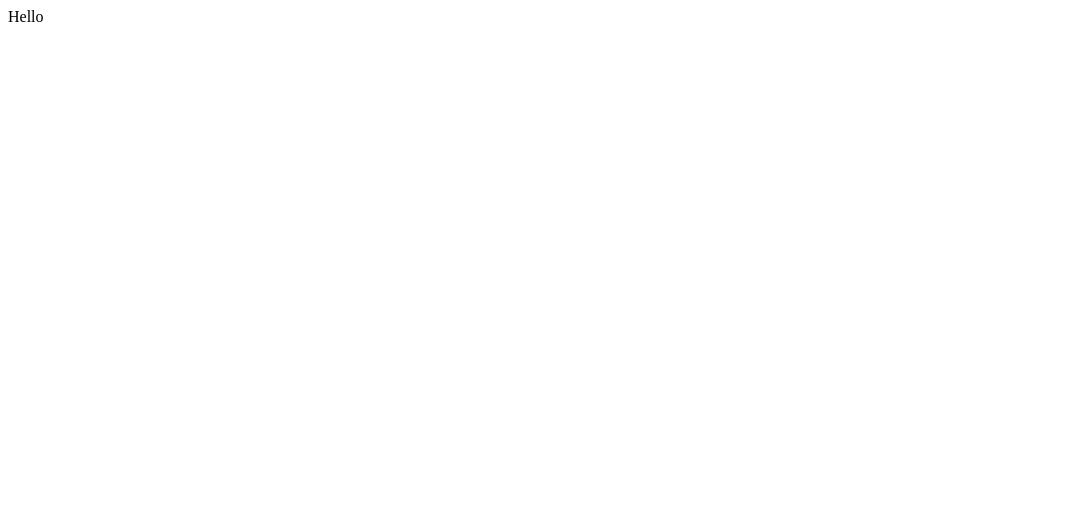
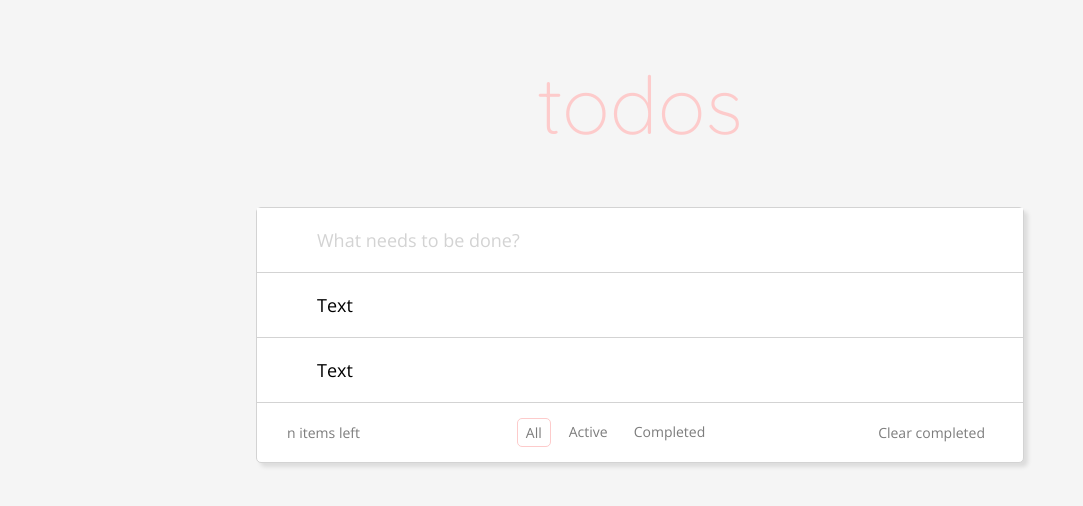
Before and after one commit to edelsid/toDo, a React (Vite) app: page / in a window 1280 px wide. Shown: the top 506 px of the page, without its empty margins (0-1083 px from the left). Built offline with nearby package versions, Linux system fonts and the light colour scheme.

Commit message:
rough structure done

```diff
--- a/src/App.css
+++ b/src/App.css
@@ -0,0 +1,108 @@
+@import url('https://fonts.googleapis.com/css2?family=Open+Sans:ital,wght@0,300..800;1,300..800&display=swap');
+@import url('https://fonts.googleapis.com/css2?family=Quicksand:wght@300..700&display=swap');
+
+*, *::before, *::after {
+  box-sizing: border-box;
+}
+
+html {
+  font-size: 10px;
+}
+
+body {
+  margin: 0;
+  width: 100vw;
+  min-height: 100vh;
+  background-color: #f5f5f5;
+  display: flex;
+  justify-content: center;
+  font-family: 'Open Sans', serif;
+  font-weight: 400;
+  font-style: normal;
+  font-size: 1.8rem;
+}
+
+header {
+  border-bottom: 1px solid lightgray;
+}
+
+footer {
+  border-top: 1px solid lightgray;
+  padding: 15px 30px;
+  color: #7c7c7c;
+  display: flex;
+  justify-content: space-between;
+  align-items: center;
+  font-size: 1.4rem;
+}
+
+ul {
+  list-style: none;
+  padding: 0;
+  margin: 0;
+}
+
+button {
+  background-color: transparent;
+  border: 0;
+  font-family: 'Open Sans', serif;
+  font-weight: 400;
+  font-size: 1.4rem;
+  color: #7c7c7c;
+  padding: 4px 8px;
+  cursor: pointer;
+}
+
+.title {
+  text-align: center;
+  font-family: "Quicksand", serif;
+  font-weight: 300;
+  font-size: 8rem;
+  color: #fdcbcb;
+}
+
+.widget {
+  width: 60vw;
+  background-color: white;
+  border: 1px solid lightgray;
+  border-radius: 5px;
+  box-shadow: 4px 4px 4px #0000001a;
+}
+
+.input__form, .input {
+  width: 100%;
+}
+
+.input {
+  border: 0;
+  padding: 20px 60px;
+  font-family: 'Open Sans', serif;
+  font-size: 1.8rem;
+  position: relative;
+}
+
+.input::placeholder {
+  color: lightgray;
+}
+
+.tasks {
+  cursor: pointer;
+}
+
+.task {
+  padding: 20px 60px;
+}
+
+.task:not(:last-child) {
+  border-bottom: 1px solid lightgray;
+}
+
+.options {
+  display: flex;
+  gap: 1rem;
+}
+
+.active {
+  border: 1px solid #fdcbcb;
+  border-radius: 5px;
+}
--- a/src/App.tsx
+++ b/src/App.tsx
@@ -1,9 +1,11 @@
+import Widget from './components/Widget'
 import './App.css'
 
 function App() {
   return (
     <>
-      Hello
+      <h1 className='title'>todos</h1>
+      <Widget />
     </>
   )
 }
--- /dev/null
+++ b/src/components/Clear.tsx
@@ -0,0 +1,7 @@
+export default function Clear() {
+  return (
+    <button className='btn' type='button'>
+      Clear completed
+    </button>
+  )
+}
--- /dev/null
+++ b/src/components/Counter.tsx
@@ -0,0 +1,5 @@
+export default function Counter() {
+  return (
+    <span>n items left</span>
+  )
+}
--- /dev/null
+++ b/src/components/Footer.tsx
@@ -0,0 +1,13 @@
+import Counter from "./Counter"
+import Options from "./Options"
+import Clear from "./Clear"
+
+export default function Footer() {
+  return (
+    <footer className='options'>
+      <Counter />
+      <Options />
+      <Clear />
+    </footer>
+  )
+}
--- /dev/null
+++ b/src/components/Header.tsx
@@ -0,0 +1,13 @@
+export default function Header() {
+  return (
+    <header>
+      <form className='input__form' id='task'>
+        <input
+          className='input'
+          type='text'
+          placeholder='What needs to be done?'
+        />
+      </form>
+    </header>
+  )
+}
--- /dev/null
+++ b/src/components/Options.tsx
@@ -0,0 +1,21 @@
+export default function Options() {
+  return (
+    <ul className='options'>
+      <li className='option active' id='all'>
+        <button className='btn' type='button'>
+          All
+        </button>
+      </li>
+      <li className='option' id='active'>
+        <button className='btn' type='button'>
+          Active
+        </button>
+      </li>
+      <li className='option' id='completed'>
+        <button className='btn' type='button'>
+          Completed
+        </button>
+      </li>
+    </ul>
+  )
+}
--- /dev/null
+++ b/src/components/Task.tsx
@@ -0,0 +1,7 @@
+export default function Task() {
+  return (
+    <li className='task'>
+      Text
+    </li>
+  )
+}
--- /dev/null
+++ b/src/components/Tasks.tsx
@@ -0,0 +1,10 @@
+import Task from "./Task"
+
+export default function Tasks() {
+  return (
+    <ul className='tasks'>
+      <Task />
+      <Task />
+    </ul>
+  )
+}
--- /dev/null
+++ b/src/components/Widget.tsx
@@ -0,0 +1,13 @@
+import Header from "./Header"
+import Tasks from "./Tasks"
+import Footer from "./Footer"
+
+export default function Widget() {
+  return (
+    <div className='widget'>
+      <Header />
+      <Tasks />
+      <Footer />
+    </div>
+  )
+}
```
